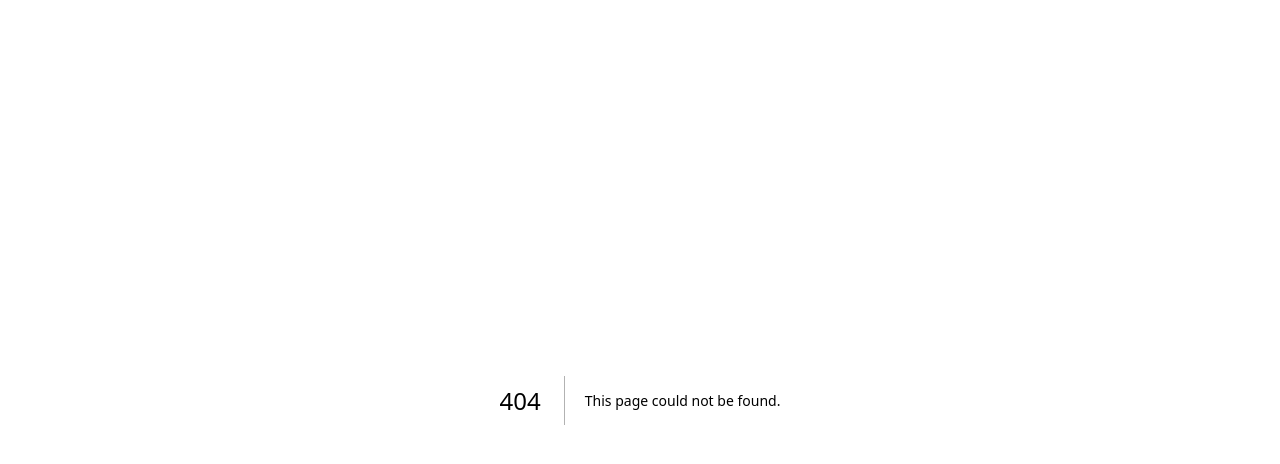
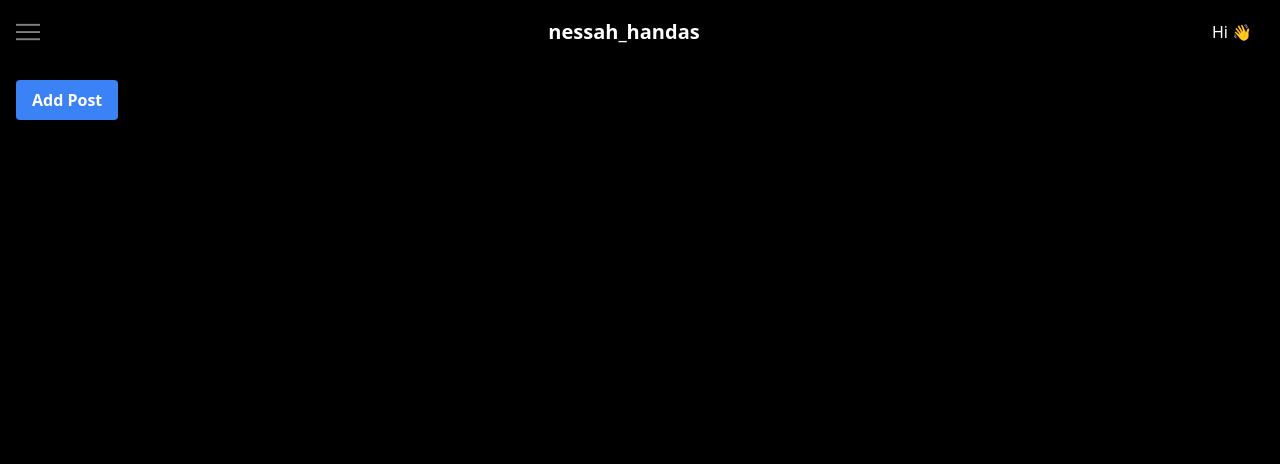
Before and after one commit to Intina47/modelling-portfolio, a Next.js app: page /blogComponent in a window 1280 px wide. Before the commit this address had no page. Shown: the top 464 px of the page. Built offline with nearby package versions, Linux system fonts and the light colour scheme.

Commit message:
Add blog component and import necessary files

```diff
--- /dev/null
+++ b/pages/blogComponent.tsx
@@ -0,0 +1,14 @@
+import BlogComponent from '../app/components/blog';
+import Navbar from '../app/components/navbar';
+import '../app/globals.css';
+
+const Blog = () => {
+    return (
+        <div>
+            <Navbar />
+            <BlogComponent />
+        </div>
+    );
+};
+
+export default Blog;
```
